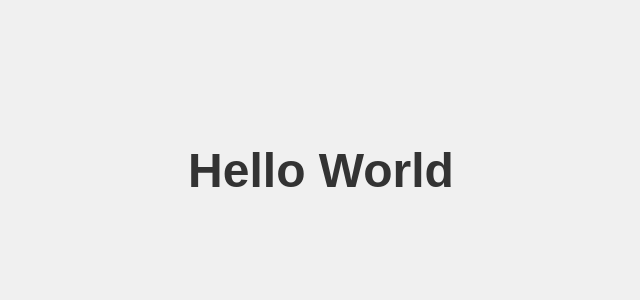
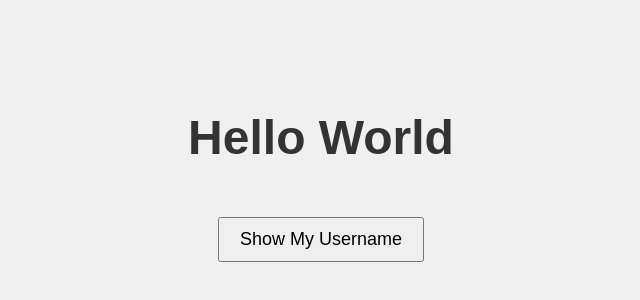
Before and after one commit to thompsonNFT/hello-world-frame, a plain HTML site: page index.html in a window 1280 px wide. Shown: the part 230-530 px from the top of the page, without its empty margins (319-959 px from the left). Drawn offline with Linux system fonts and the light colour scheme.

Commit message:
Update index.html
+ show username

```diff
--- a/index.html
+++ b/index.html
@@ -7,6 +7,7 @@
     <style>
         body {
             display: flex;
+            flex-direction: column;
             justify-content: center;
             align-items: center;
             height: 100vh;
@@ -18,9 +19,19 @@
             font-size: 48px;
             color: #333;
         }
+        button {
+            margin-top: 20px;
+            padding: 10px 20px;
+            font-size: 18px;
+            cursor: pointer;
+        }
     </style>
 </head>
 <body>
-    <h1>Hello World</h1>
+    <h1 id="greeting">Hello World</h1>
+    <button id="greetBtn">Show My Username</button>
+
+    <!-- Include JavaScript File -->
+    <script src="main.js"></script>
 </body>
 </html>
```
